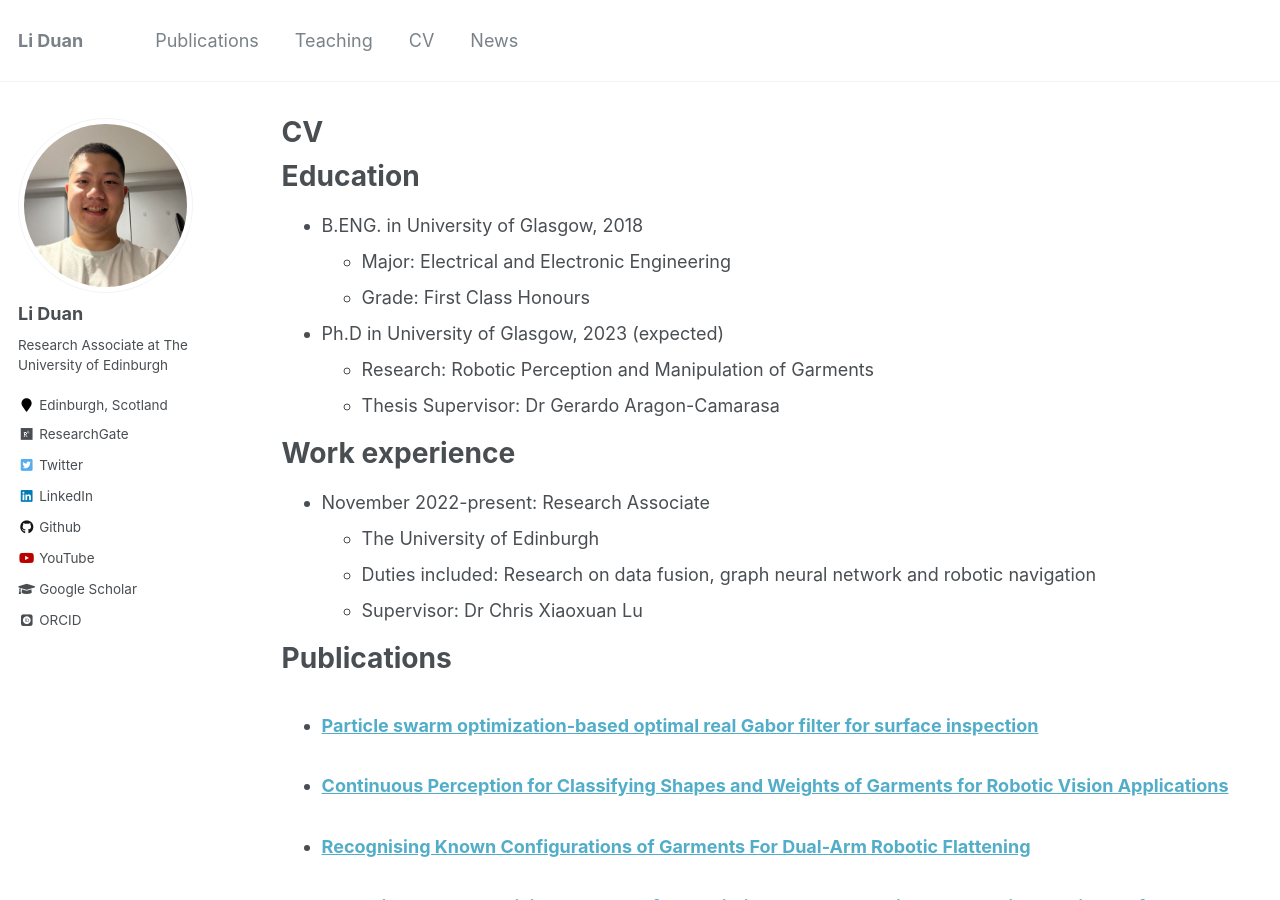
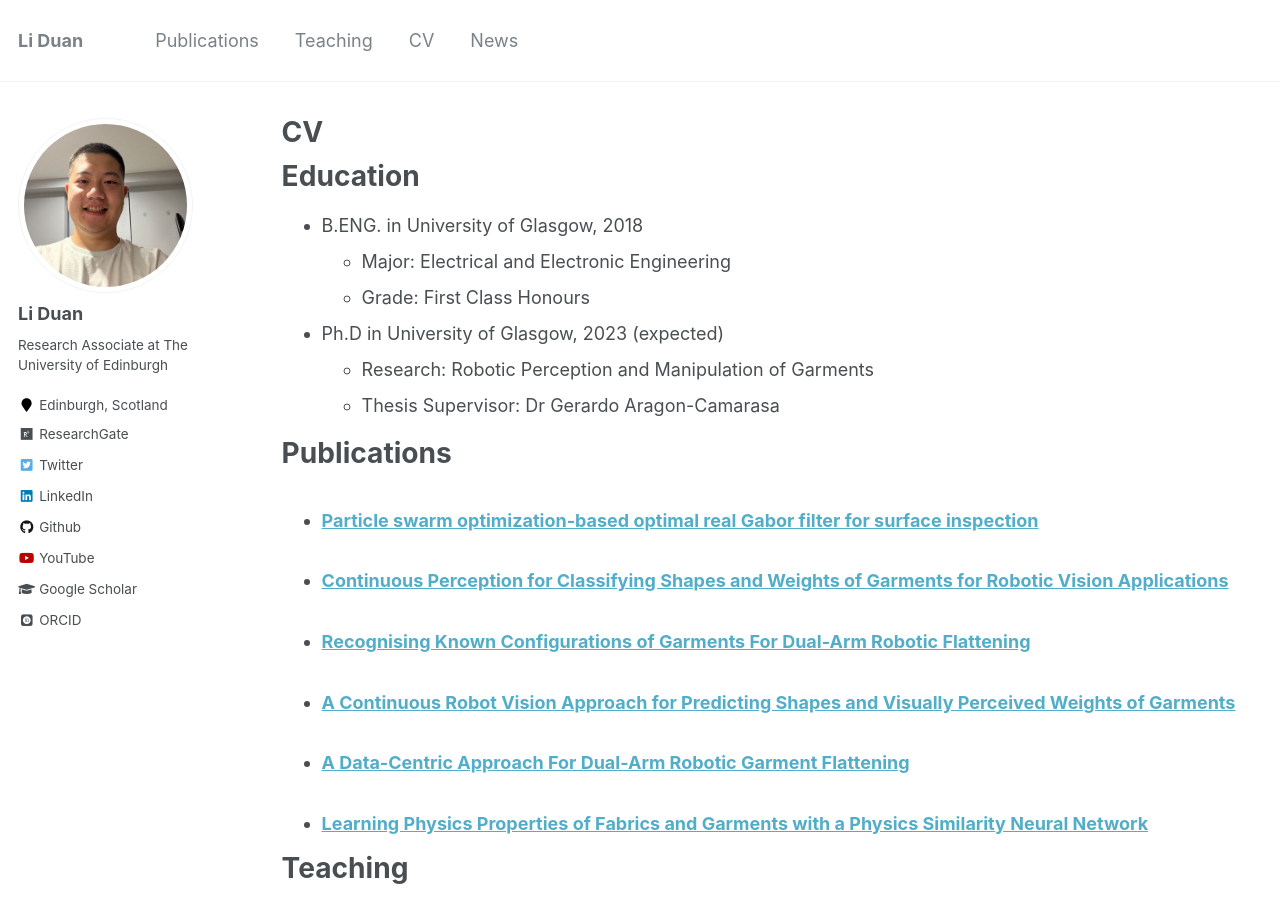
Before and after one commit to LiDuanAtGlasgow/liduan, a Jekyll site: the page built from _pages/cv.md, in a window 1280 px wide and 900 px high. Built offline with Jekyll 4.4.1, drawn with Linux system fonts in a browser that asks for light colours; some web fonts are replaced.

Commit message:
Update cv.md

```diff
--- a/_pages/cv.md
+++ b/_pages/cv.md
@@ -19,13 +19,6 @@ Education
   * Research: Robotic Perception and Manipulation of Garments
   * Thesis Supervisor: Dr Gerardo Aragon-Camarasa
 
-Work experience
-======
-* November 2022-present: Research Associate
-  * The University of Edinburgh
-  * Duties included: Research on data fusion, graph neural network and robotic navigation
-  * Supervisor: Dr Chris Xiaoxuan Lu
-
 
 Publications
 ======
```
